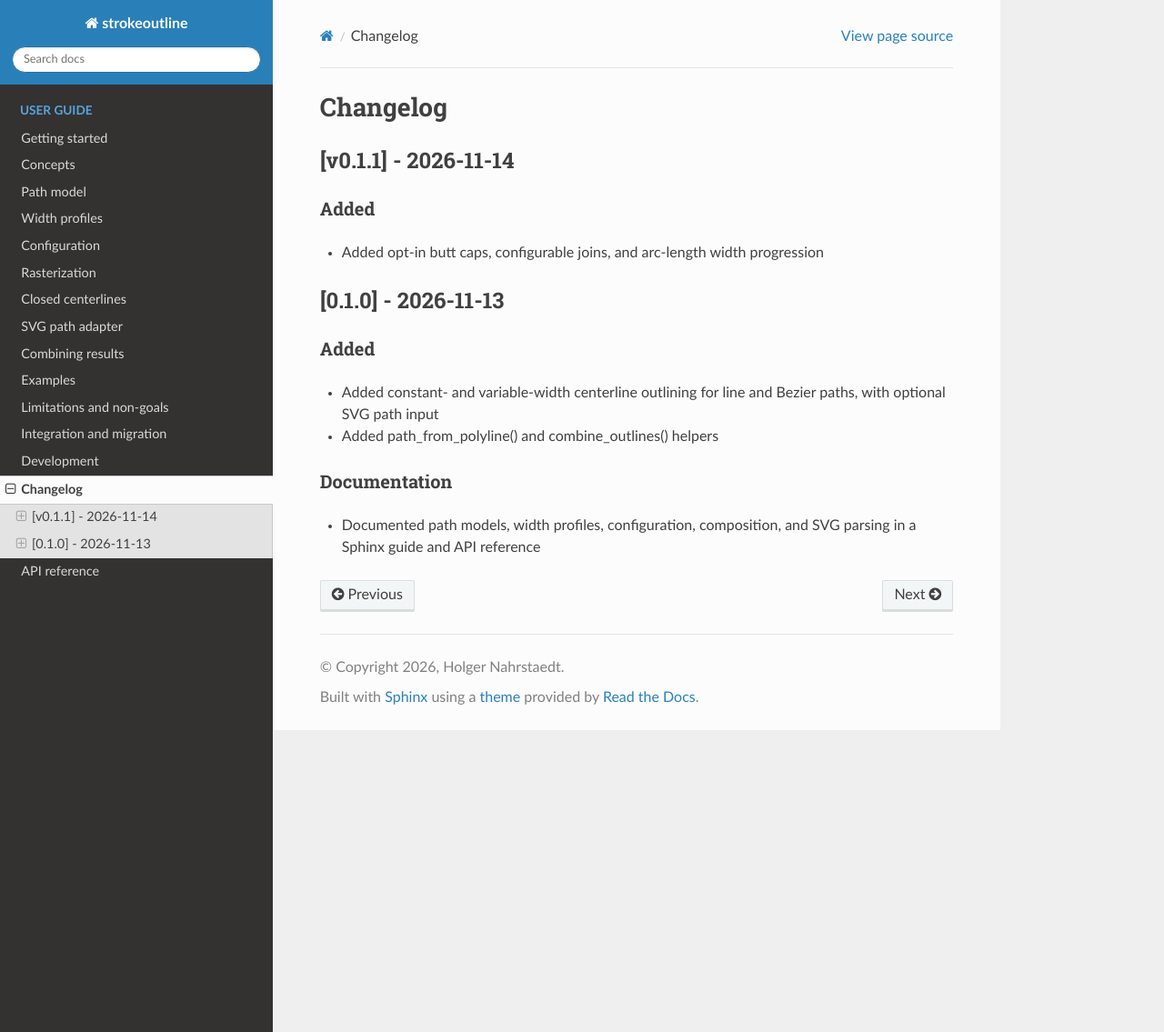
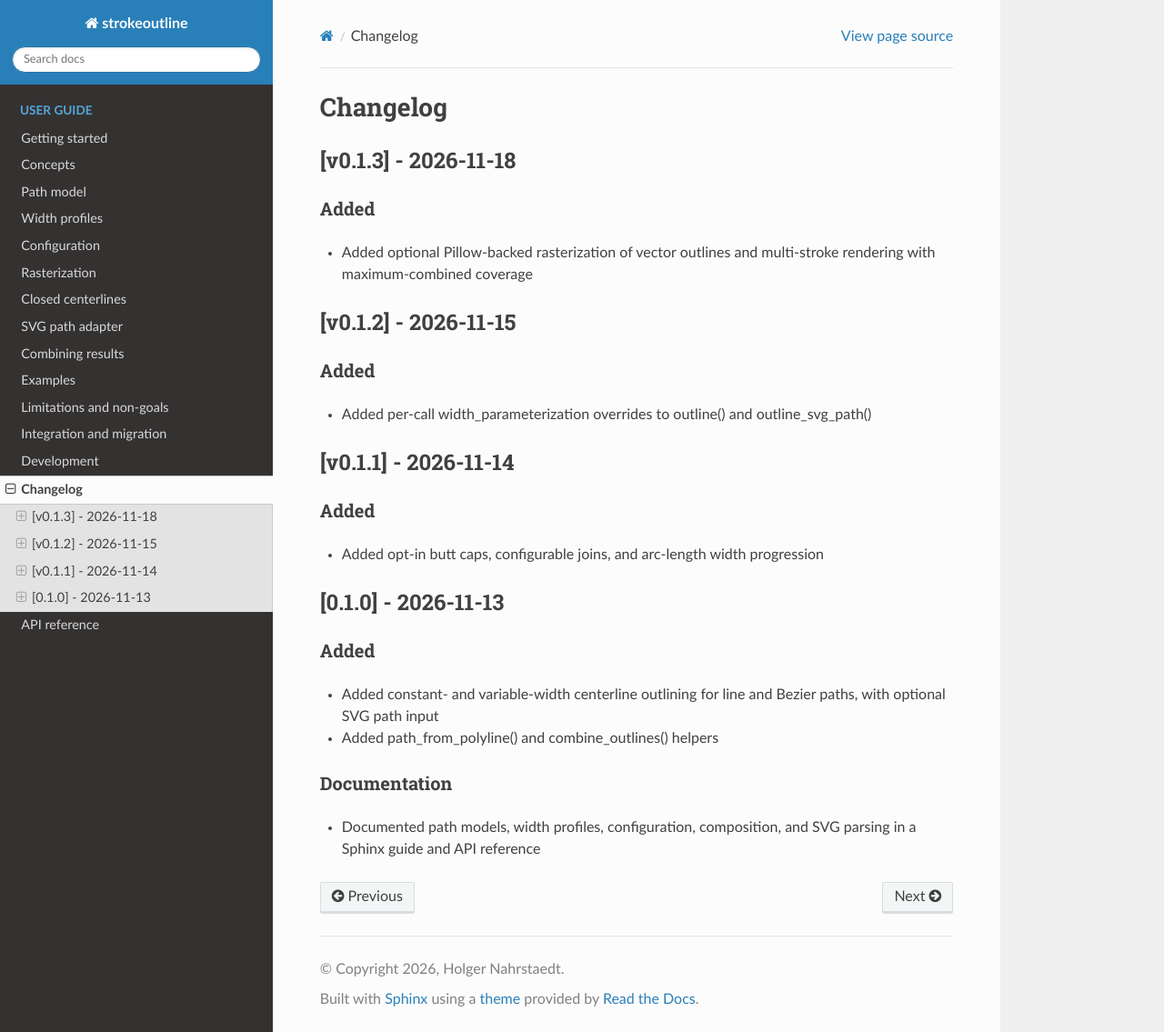
Before and after one commit to schreibatlas/strokeoutline, a Sphinx documentation site: the page built from docs/changelog.md, in a window 1280 px wide and 1135 px high. Shown: the whole window at 91% size. Built offline with Sphinx 7.4.7 and the Read the Docs theme 3.1.0, drawn with Linux system fonts in a browser that asks for light colours.

Commit message:
doc: changelog

```diff
--- a/docs/changelog.md
+++ b/docs/changelog.md
@@ -1,4 +1,16 @@
 # Changelog
+
+## [v0.1.3] - 2026-11-18
+### Added
+- Added optional Pillow-backed rasterization of vector outlines and multi-stroke rendering with maximum-combined coverage
+
+<!-- generated by releaseledger -->
+
+## [v0.1.2] - 2026-11-15
+### Added
+- Added per-call width_parameterization overrides to outline() and outline_svg_path()
+
+<!-- generated by releaseledger -->
 
 ## [v0.1.1] - 2026-11-14
 ### Added
```
Also changed, not shown: .ledger/releaseledger/data/ledgers/main/releases/v0.1.3/entries/entry-0001.md (added), .ledger/releaseledger/data/ledgers/main/releases/v0.1.3/release.md (added), 8 other files.
